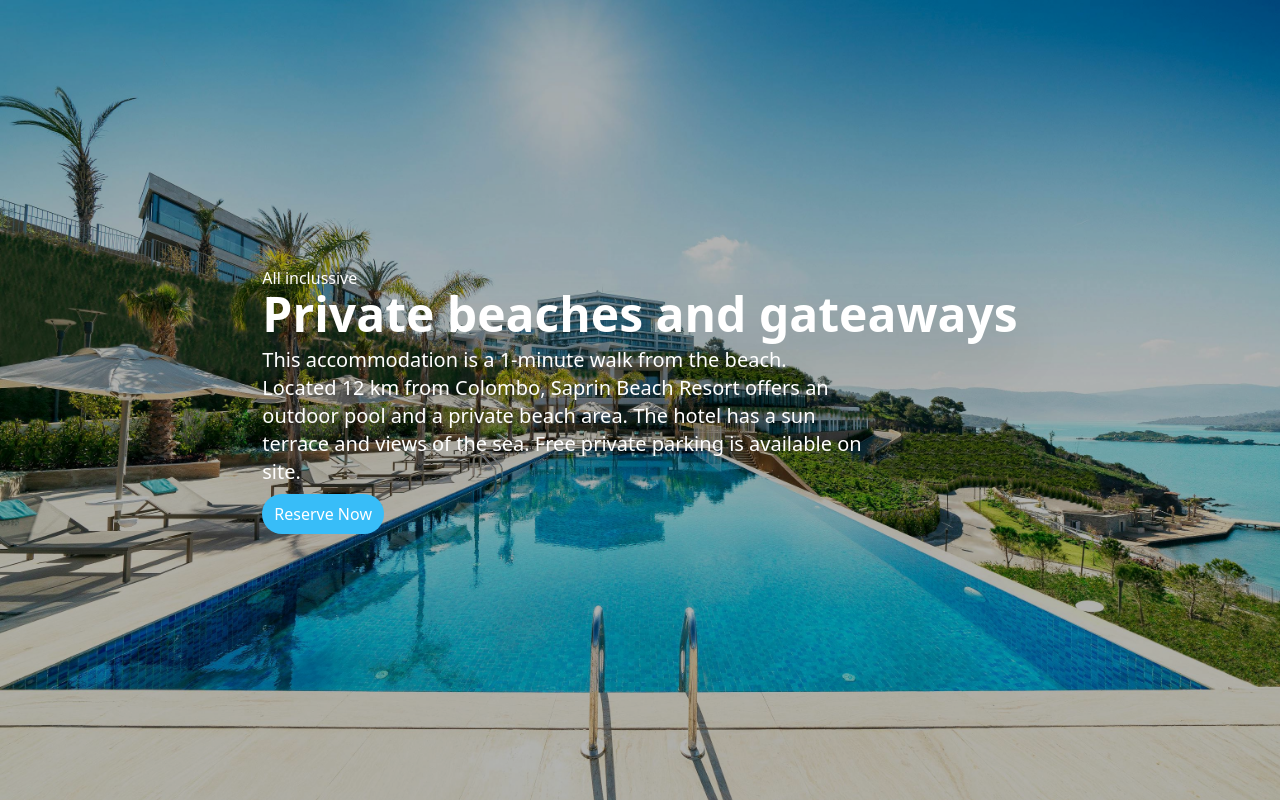
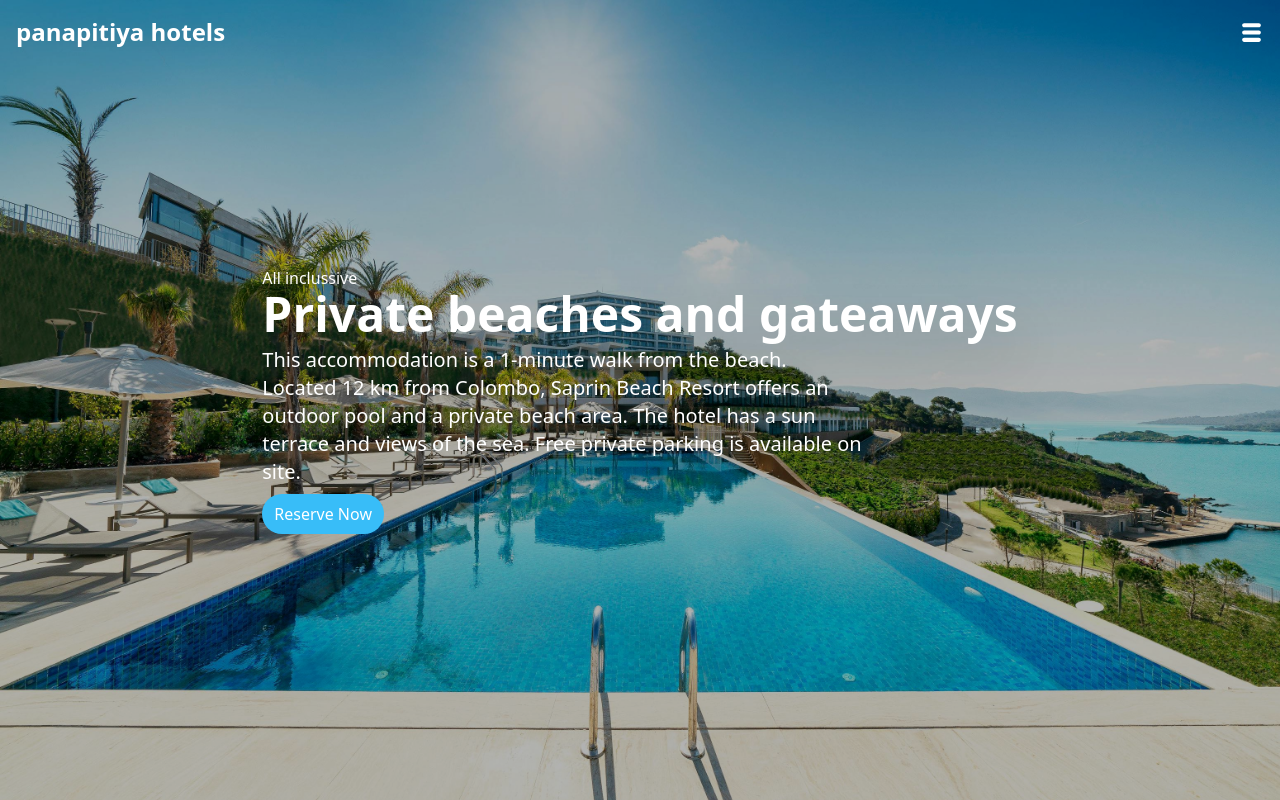
Before and after one commit to sashajhost/react_tailwind_app, a React (Create React App) app: page / in a window 1280 px wide. Built offline with nearby package versions, Linux system fonts and the light colour scheme.

Commit message:
built navbar component

```diff
--- a/package.json
+++ b/package.json
@@ -8,6 +8,7 @@
     "@testing-library/user-event": "^13.5.0",
     "react": "^18.2.0",
     "react-dom": "^18.2.0",
+    "react-icons": "^5.0.1",
     "react-scripts": "5.0.1",
     "web-vitals": "^2.1.4"
   },
--- a/src/App.js
+++ b/src/App.js
@@ -1,10 +1,13 @@
 import React from 'react';
 import Hero from './Components/Hero';
+import Navbar from './Components/Navbar';
 
 const App = () => {
   return (
     <div className=''>
+      <Navbar/>
       <Hero/>
+
 
     </div>
   )
--- /dev/null
+++ b/src/Components/Navbar.js
@@ -0,0 +1,38 @@
+import React, { useState } from 'react';
+import { TiThMenu } from "react-icons/ti";
+
+const Navbar = () => {
+  const [nav, setNav] = useState(false);
+  const handleNav = () => {
+    setNav(!nav);
+    if(!nav) {
+        document.body.style.overflow = 'hidden'
+    } else {
+        document.body.style.overflow = 'scrol'
+    }
+  };
+
+  return (
+    <div className='absolute flex items-center justify-between w-full p-4'>
+      <h1 className='z-20 text-2xl font-bold text-white'>panapitiya hotels</h1>
+      <TiThMenu onClick={handleNav} className='z-20 text-white cursor-pointer' size={25} />
+      <div
+        className={
+          nav
+            ? 'ease-in duration-300 fixed  left-0 top-0 w-full h-screen  px-4 py-7 flex-col z-10 bg-blue-950/80 text-white'
+            : 'absolute top-0 h-screen left-[-100%] ease-in duration-500 z-10'
+        }
+      >
+        <ul className='fixed flex flex-col items-center justify-center w-full h-full'>
+          <li className='p-8 text-3xl font-bold'>Home</li>
+          <li className='p-8 text-3xl font-bold'>Destinations</li>
+          <li className='p-8 text-3xl font-bold'>Reservations</li>
+          <li className='p-8 text-3xl font-bold'>Amenities</li>
+          <li className='p-8 text-3xl font-bold'>Rooms</li>
+        </ul>
+      </div>
+    </div>
+  );
+};
+
+export default Navbar;
```
Also changed, not shown: 1 other file (tests, documents, lock files or other folders).
